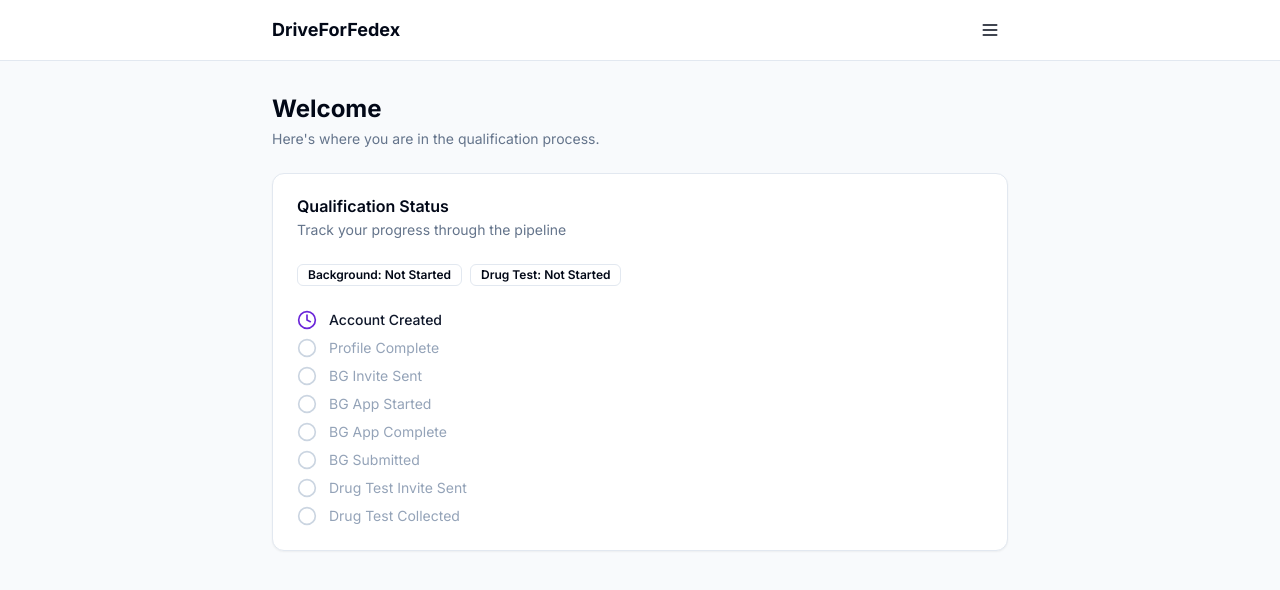
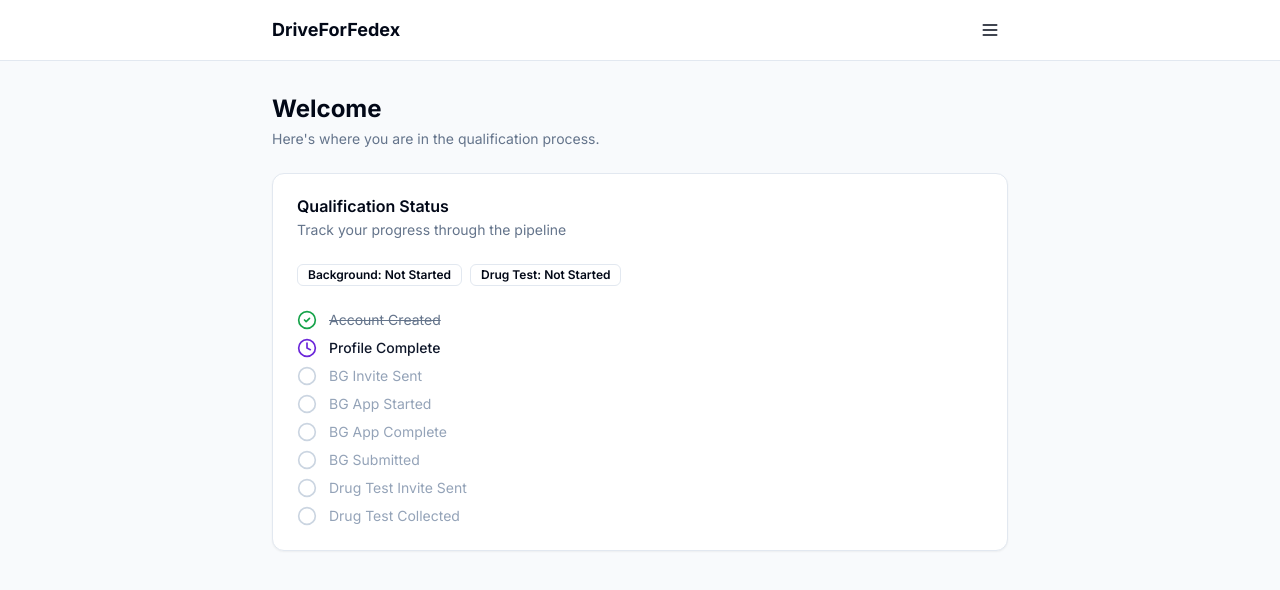
Before and after one commit to witfawn/driveforfedex, a Next.js app: page /dashboard in a window 1280 px wide. Shown: the top 590 px of the page. Built offline with nearby package versions, Linux system fonts and the light colour scheme; no server answers; sample sign-in values are in the browser's storage.

Commit message:
fix: Account Created step always shows as complete on dashboard

```diff
--- a/src/app/dashboard/page.tsx
+++ b/src/app/dashboard/page.tsx
@@ -62,7 +62,8 @@ export default function DashboardPage() {
   const profile = data?.profile;
   const stage = data?.stage;
 
-  const currentStageIdx = stage ? getStageIndex(stage.status) : 0;
+  // +1 because Account Created (index 0) is always done once the user has logged in
+  const currentStageIdx = stage ? getStageIndex(stage.status) + 1 : 1;
   const displayName = candidate?.firstName || "";
 
   return (
```
